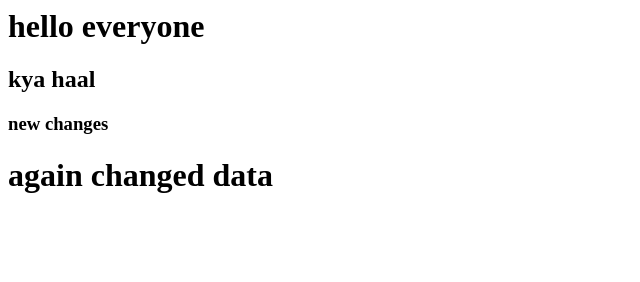
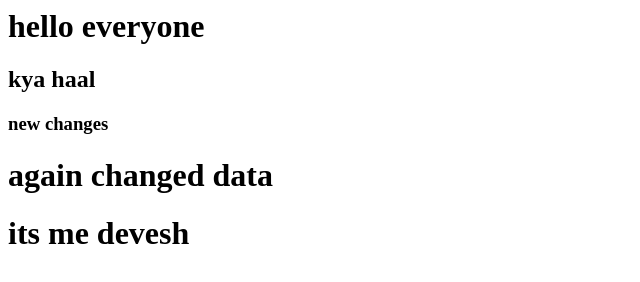
Before and after one commit to DeveshPurohit93/Jenkins-Docker, a plain HTML site: page index.html in a window 1280 px wide. Shown: the whole page, without its empty margins (0-640 px from the left). Drawn offline with Linux system fonts and the light colour scheme.

Commit message:
added h1

```diff
--- a/index.html
+++ b/index.html
@@ -2,3 +2,4 @@
 <h2>kya haal</h2>
 <h3> new changes </h3>
 <h1> again changed data </h1>
+<h1> its me devesh </h1>
```
